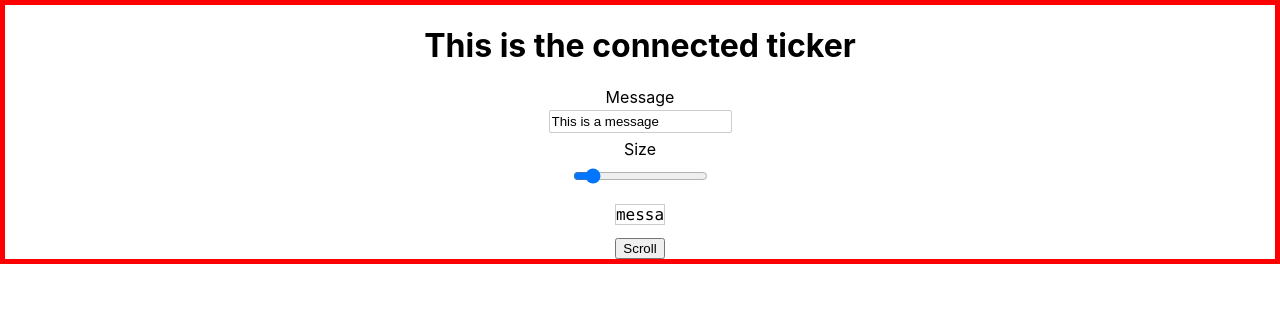
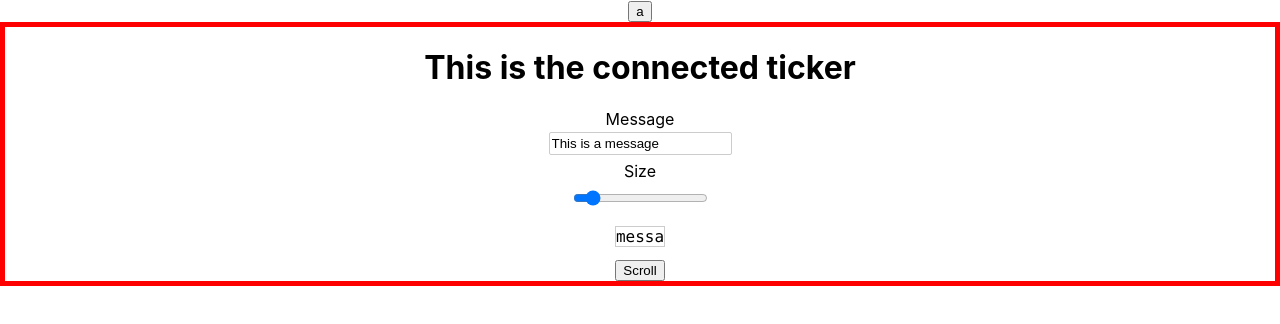
Before and after one commit to andresol/cra-workshop, a React (Create React App) app: page / in a window 1280 px wide. Shown: the top 324 px of the page. Built offline with nearby package versions, Linux system fonts and the light colour scheme.

Commit message:
EitherAOrB

```diff
--- a/src/App.tsx
+++ b/src/App.tsx
@@ -3,15 +3,23 @@ import "./App.css"
 import ConnectedTicker from "features/ConnectedTicker"
 import { ComposeExample } from "ComposeExample"
 import BigBorder from "features/BigBorder"
+import EitherAOrB from "features/EitherAOrB"
 
 function App() {
   return (
     <div className="App">
-      <BigBorder>
+      <EitherAOrB a={
+        <BigBorder>
+          <ComposeExample header={<h1>This is the connected ticker</h1>}>
+            <ConnectedTicker/>
+          </ComposeExample>
+        </BigBorder>
+      }
+      b={
         <ComposeExample header={<h1>This is the connected ticker</h1>}>
           <ConnectedTicker/>
         </ComposeExample>
-      </BigBorder>
+      }/>
     </div>
   )
 }
--- /dev/null
+++ b/src/features/EitherAOrB/EitherAOrB.tsx
@@ -0,0 +1,21 @@
+import React, { useState } from "react"
+
+interface EitherAOrBProps {
+	a: JSX.Element
+	b: JSX.Element
+}
+
+export const EitherAOrB = ({a, b}: EitherAOrBProps): JSX.Element => {
+	const [gate, setGate] = useState<"a" | "b">("a")
+
+	const toggleGate = () => {
+		setGate(gate === "a" ? "b" : "a")
+	}
+
+	return (
+		<>
+			<button onClick={toggleGate}>{gate}</button>
+			{gate === "a" ? a : b}
+		</>
+	)
+}
--- /dev/null
+++ b/src/features/EitherAOrB/index.ts
@@ -0,0 +1 @@
+export { EitherAOrB as default } from "./EitherAOrB"
```
